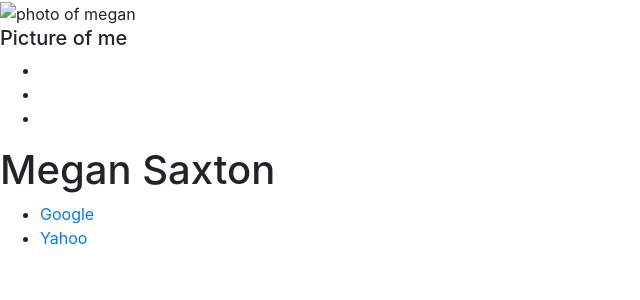
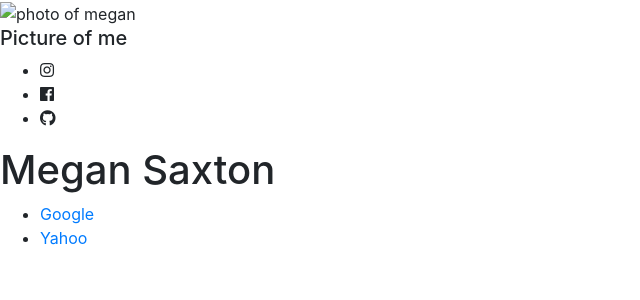
Before and after one commit to Megan37/my-site, a Jekyll site: the page built from index.html, in a window 1280 px wide. Shown: the top 300 px of the page, without its empty margins (0-640 px from the left). Built offline with Jekyll 4.4.1, drawn with Linux system fonts in a browser that asks for light colours; nearby versions of some CDN libraries.

Commit message:
Add files via upload

```diff
--- a/_layouts/default.html
+++ b/_layouts/default.html
@@ -4,6 +4,8 @@
     <meta charset="UTF-8">
     <meta name="viewport" content="width=device-width, initial-scale=1.0">
     <meta http-equiv="X-UA-Compatible" content="ie=edge">
+    <link href="https://fonts.googleapis.com/css?family=Roboto|Roboto+Condensed" rel="stylesheet">
+    <link rel="stylesheet" href="https://use.fontawesome.com/releases/v5.3.1/css/all.css" integrity="sha384-mzrmE5qonljUremFsqc01SB46JvROS7bZs3IO2EmfFsd15uHvIt+Y8vEf7N7fWAU" crossorigin="anonymous">
     <link href="https://stackpath.bootstrapcdn.com/bootstrap/4.1.3/css/bootstrap.min.css" rel="stylesheet" integrity="sha384-MCw98/SFnGE8fJT3GXwEOngsV7Zt27NXFoaoApmYm81iuXoPkFOJwJ8ERdknLPMO" crossorigin="anonymous">
     <link rel="stylesheet" href="{{site.baseurl}}assets/main.css">
     <!-- put the link style sheet here css -->
```
